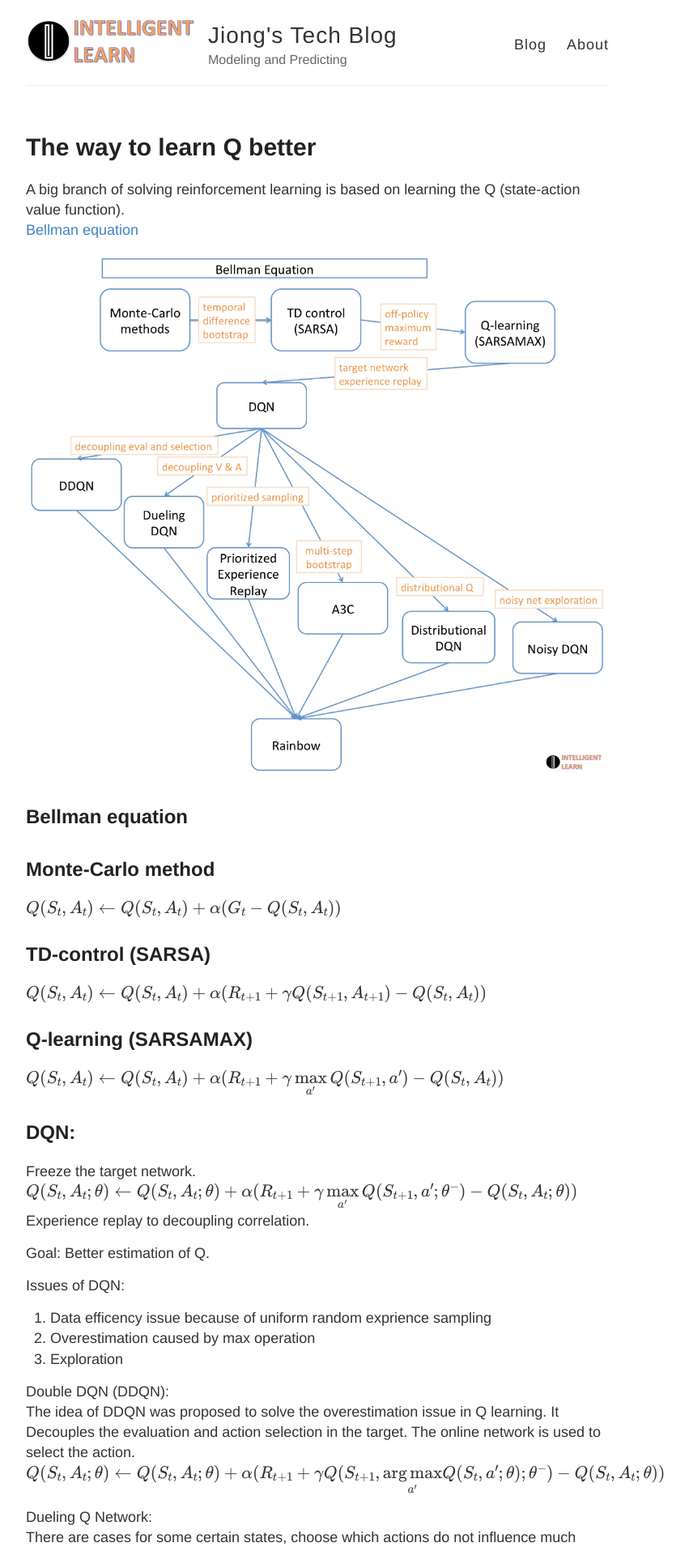
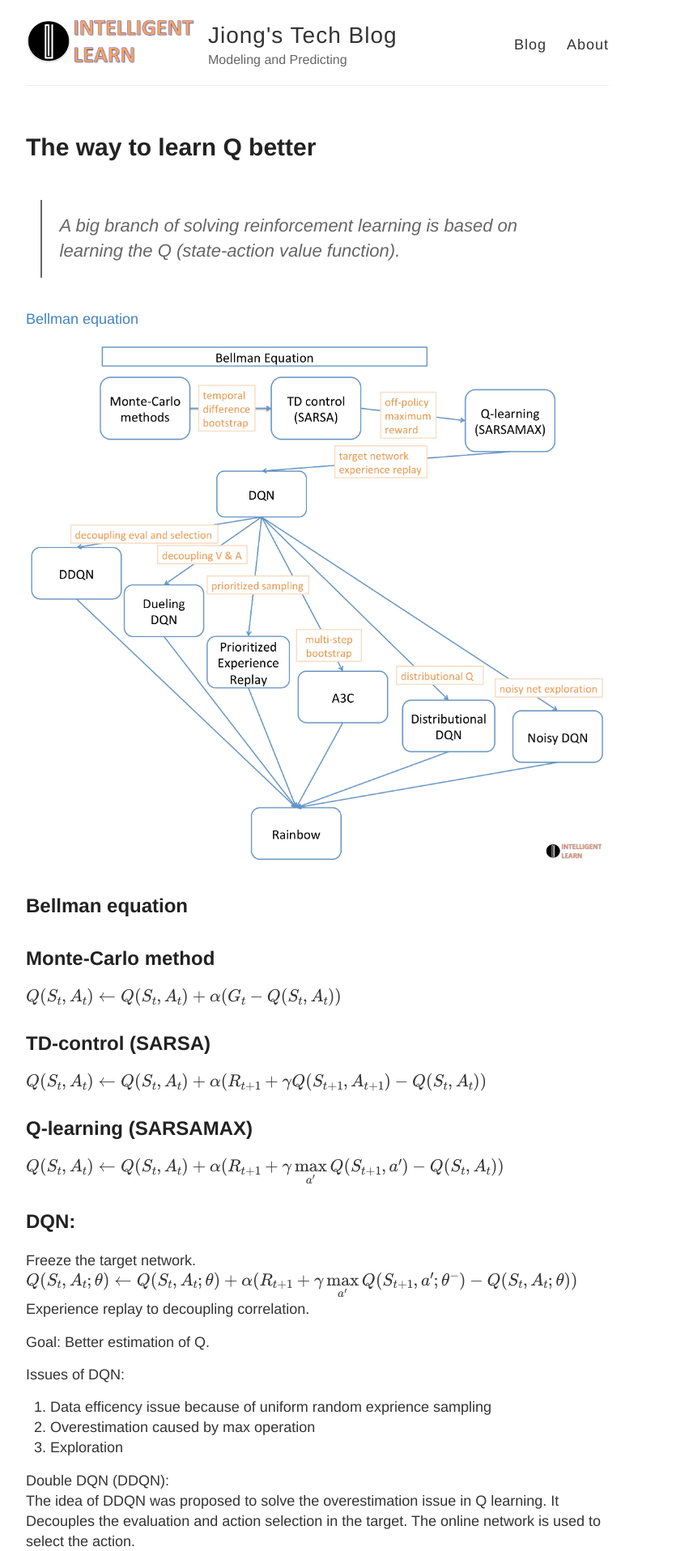
Before and after one commit to jionglearningzhang/jionglearningzhang.github.io, a Jekyll site: the page built from _posts/2019-04-08-on-the-way-of-Q-learning.md, in a window 1280 px wide. Shown: the top 1916 px of the page at 81% size, without its empty margins (248-1099 px from the left). Built offline with Jekyll 4.4.1, drawn with Linux system fonts in a browser that asks for light colours; formulas are drawn with MathJax 3.

Commit message:
qlearning

```diff
--- a/_posts/2019-04-08-on-the-way-of-Q-learning.md
+++ b/_posts/2019-04-08-on-the-way-of-Q-learning.md
@@ -5,7 +5,8 @@ date: 2019-04-08 01:09:00
 tags: reinforcement learning
 ---
 
-A big branch of solving reinforcement learning is based on learning the Q (state-action value function).
+>A big branch of solving reinforcement learning is based on learning the Q (state-action value function).
+
 [Bellman equation](#Bellman-equation)
 
 ![Reinforcement Learning Algorithms]({{'/images/deepQ.jpg'|relative_url}})
```
